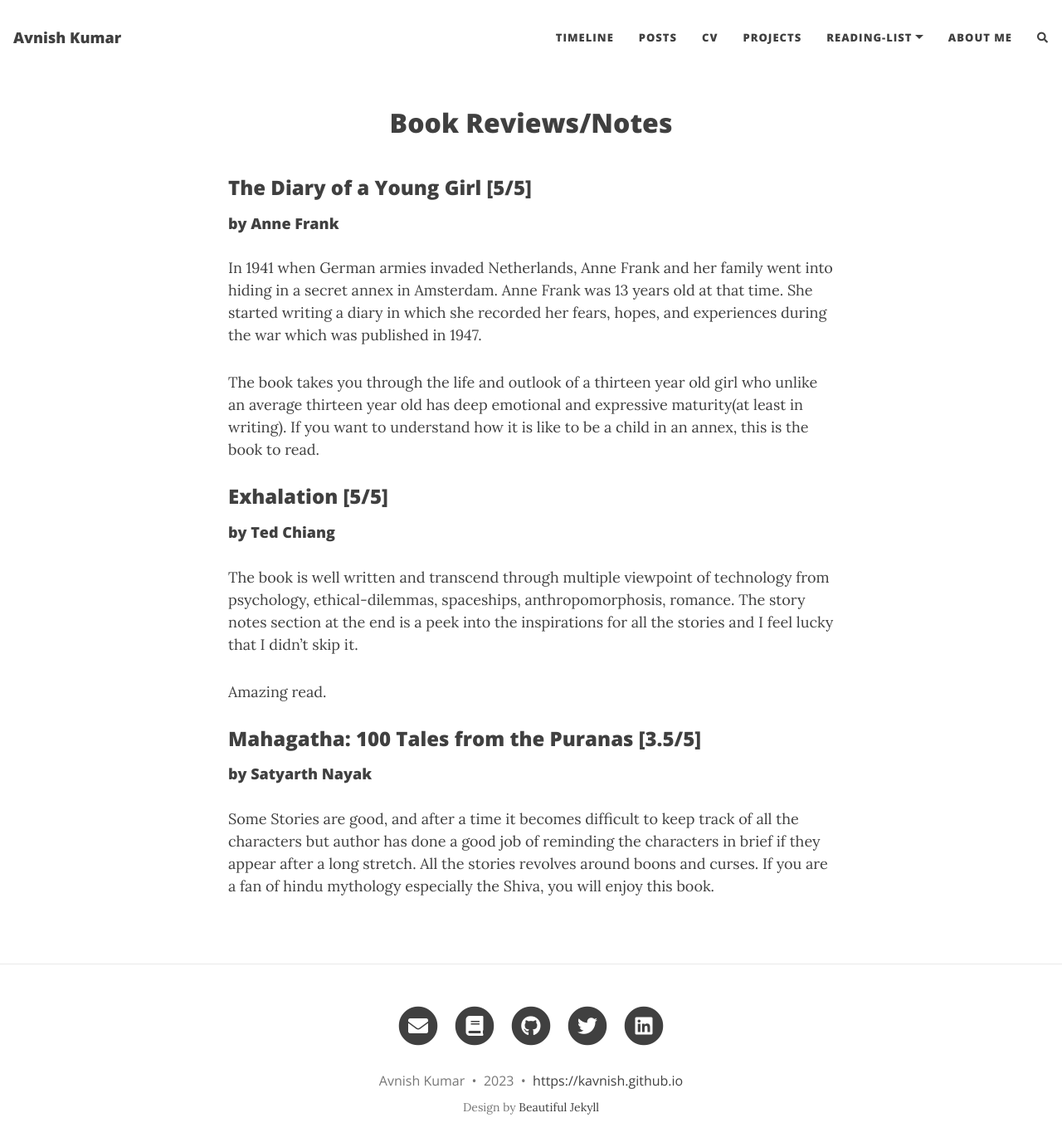
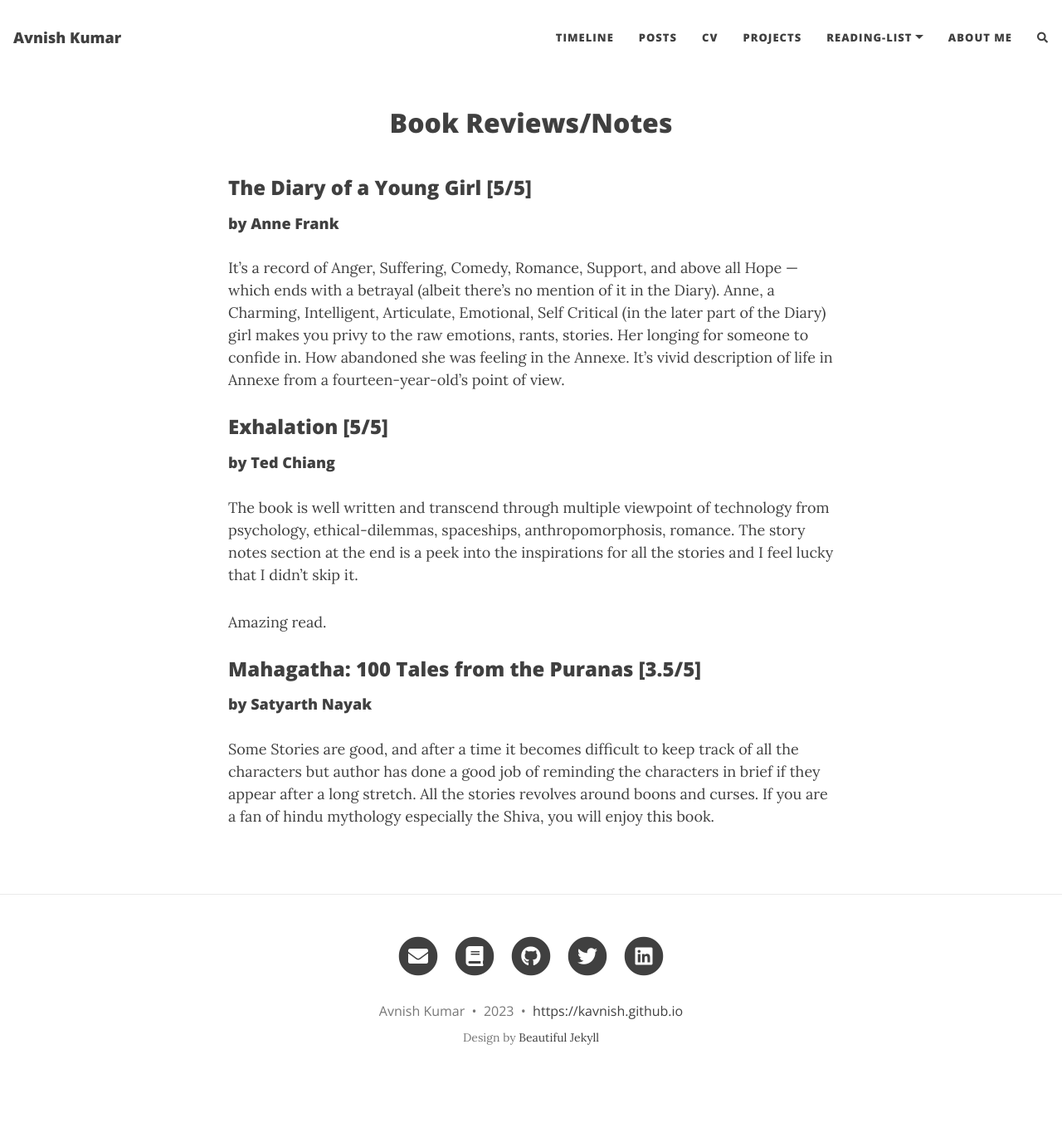
Before and after one commit to kavnish/kavnish.github.io, a Jekyll site: the page built from pages/book-reviews.md, in a window 1280 px wide and 1395 px high. Shown: the top 1382 px of the window at 83% size. Built offline with Jekyll 4.4.1, drawn with Linux system fonts in a browser that asks for light colours; nearby versions of some CDN libraries; comment, search, counter and statistics services are not loaded.

Commit message:
updated a review

```diff
--- a/pages/book-reviews.md
+++ b/pages/book-reviews.md
@@ -8,9 +8,7 @@ show-avatar: false
 
 #### by Anne Frank
 
-In 1941 when German armies invaded Netherlands, Anne Frank and her family went into hiding in a secret annex in Amsterdam. Anne Frank was 13 years old at that time. She started writing a diary in which she recorded her fears, hopes, and experiences during the war which was published in 1947.
-
-The book takes you through the life and outlook of a thirteen year old girl who unlike an average thirteen year old has deep emotional and expressive maturity(at least in writing). If you want to understand how it is like to be a child in an annex, this is the book to read.
+It’s a record of Anger, Suffering, Comedy, Romance, Support, and above all Hope — which ends with a betrayal (albeit there’s no mention of it in the Diary). Anne, a Charming, Intelligent, Articulate, Emotional, Self Critical (in the later part of the Diary) girl makes you privy to the raw emotions, rants, stories.  Her longing for someone to confide in. How abandoned she was feeling in the Annexe. It’s vivid description of life in Annexe from a fourteen-year-old’s point of view.
 
 ### Exhalation [5/5]
 
```
Also changed, not shown: pages/timeline.md (+5 -0 lines).
